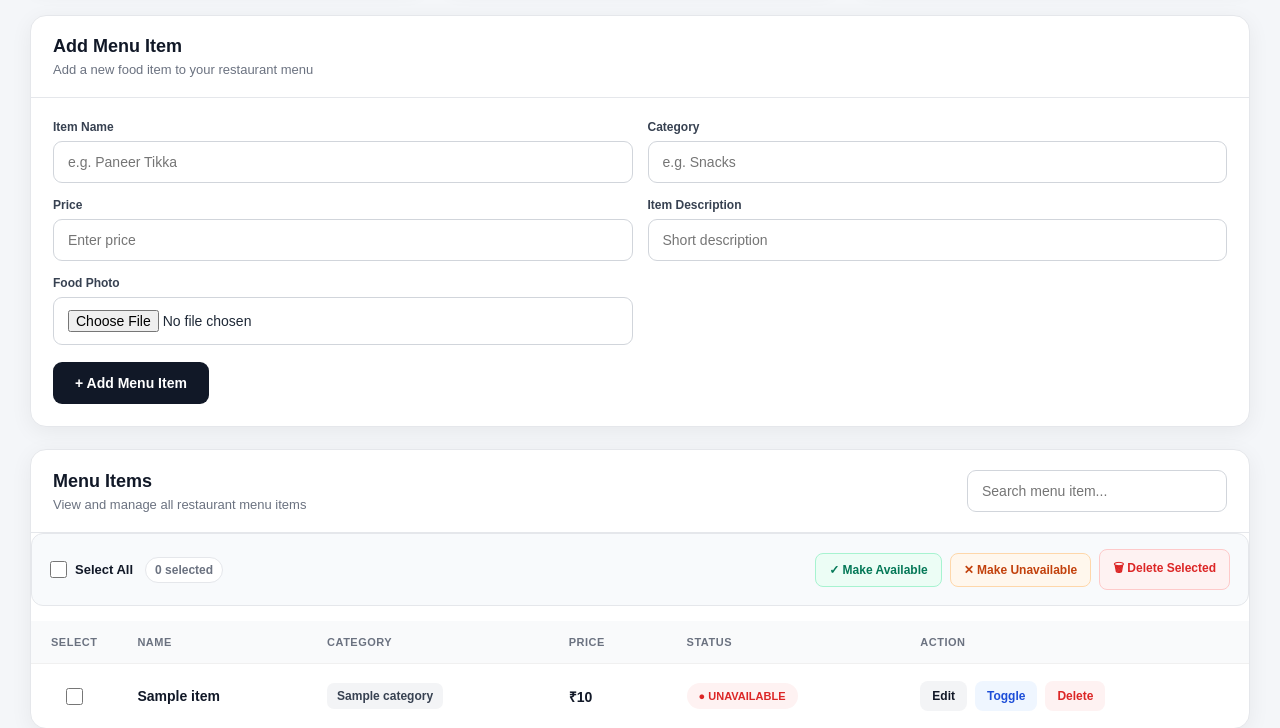
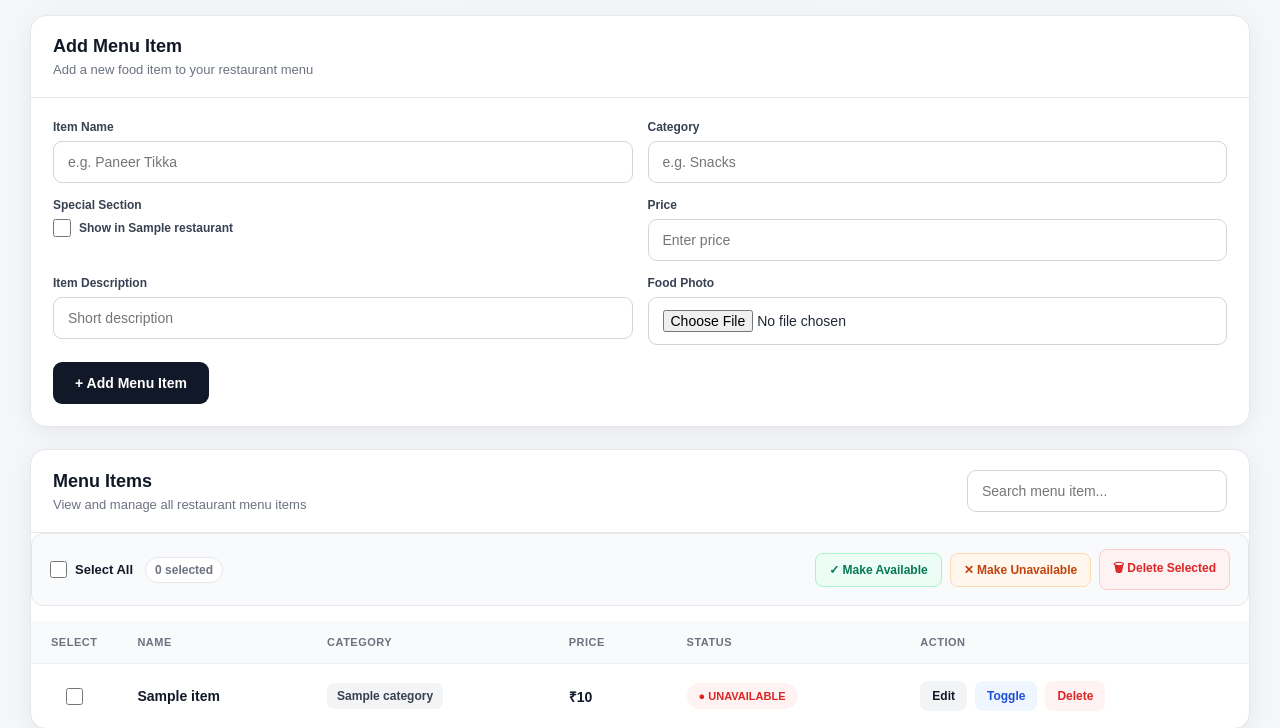
Before and after one commit to mohammadfaizan7844-design/restaurant-order-system, a Flask app: template templates/admin/menu.html in a window 1280 px wide. Shown: the part 218-946 px from the top of the page. Run offline with Flask 3, Linux system fonts and the light colour scheme; the template is opened without the code that fills it: most values are stand-ins (such as "Sample title", 1, 10 or a date in 2020).

Commit message:
Add dynamic special section

```diff
--- a/app.py
+++ b/app.py
@@ -742,6 +742,7 @@ def menu():
 
     restaurant_id = session["restaurant_id"]
 
+    # MENU ITEMS
     menu_items = db.session.execute(
         db.text("""
             SELECT *
@@ -758,9 +759,22 @@ def menu():
         }
     ).mappings().all()
 
+    # RESTAURANT SETTINGS
+    restaurant = db.session.execute(
+        db.text("""
+            SELECT *
+            FROM restaurants
+            WHERE id = :restaurant_id
+        """),
+        {
+            "restaurant_id": restaurant_id
+        }
+    ).mappings().first()
+
     return render_template(
         "admin/menu.html",
-        menu_items=menu_items
+        menu_items=menu_items,
+        restaurant=restaurant
     )
 # =========================
 # ADD MENU ITEM
@@ -778,6 +792,7 @@ def add_menu():
     category = request.form["category"]
     description = request.form["description"]
     price = request.form["price"]
+    is_special = request.form.get("is_special") == "on"
 
     image = request.files.get("image")
 
@@ -801,7 +816,8 @@ def add_menu():
                 description,
                 price,
                 image,
-                available
+                available,
+                is_special
             )
             VALUES
             (
@@ -811,7 +827,8 @@ def add_menu():
                 :description,
                 :price,
                 :image,
-                TRUE
+                TRUE,
+                :is_special
             )
         """),
         {
@@ -820,7 +837,8 @@ def add_menu():
             "category": category,
             "description": description,
             "price": price,
-            "image": image_url
+            "image": image_url,
+             "is_special": is_special
         }
     )
 
--- a/templates/admin/menu.html
+++ b/templates/admin/menu.html
@@ -716,7 +716,43 @@
 
               <input type="text" name="category" placeholder="e.g. Snacks" />
             </div>
+<!-- SPECIAL SECTION -->
 
+{% if restaurant.special_section_name %}
+
+<div class="form-group">
+
+    <label>
+        Special Section
+    </label>
+
+    <label
+        style="
+            display:flex;
+            align-items:center;
+            gap:8px;
+            font-weight:600;
+            cursor:pointer;
+        "
+    >
+
+        <input
+            type="checkbox"
+            name="is_special"
+            style="
+                width:18px;
+                height:18px;
+                cursor:pointer;
+            "
+        >
+
+        Show in {{ restaurant.special_section_name }}
+
+    </label>
+
+</div>
+
+{% endif %}
             <div class="form-group">
               <label>Price</label>
 
```
